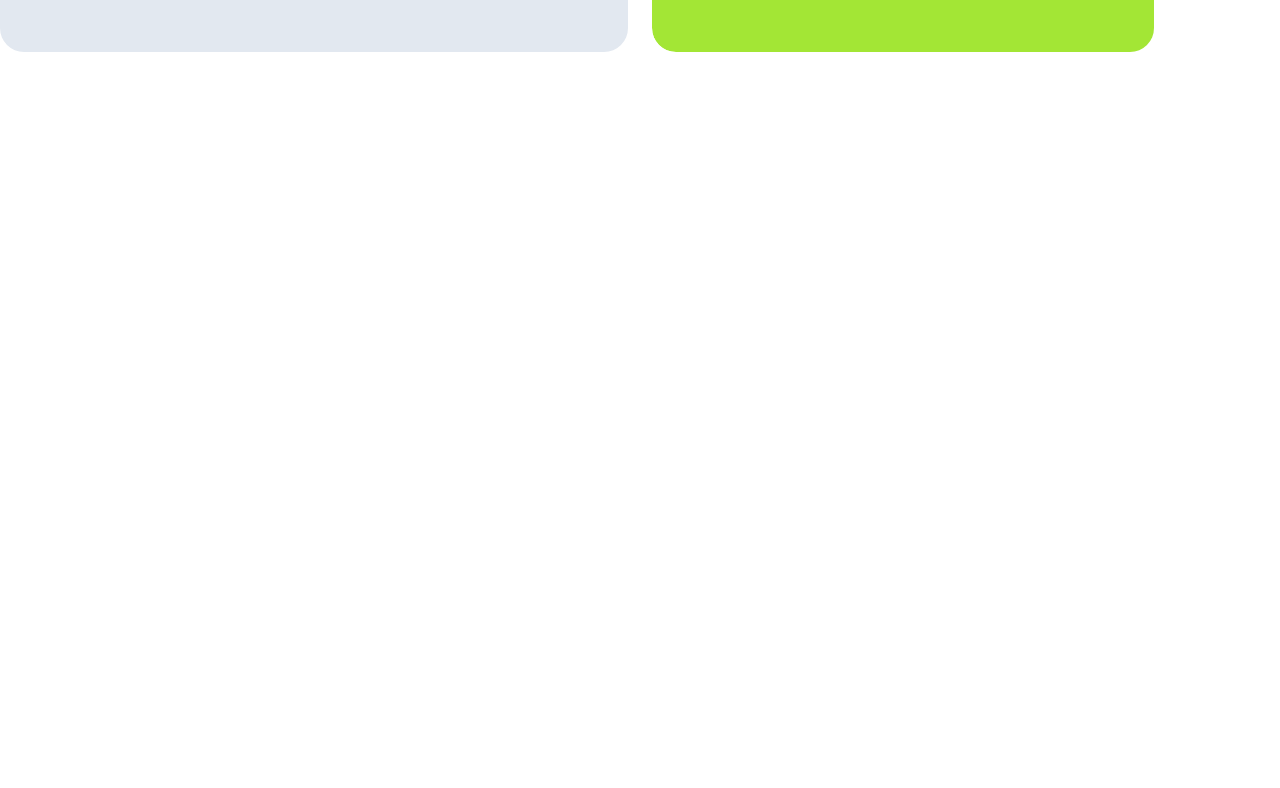
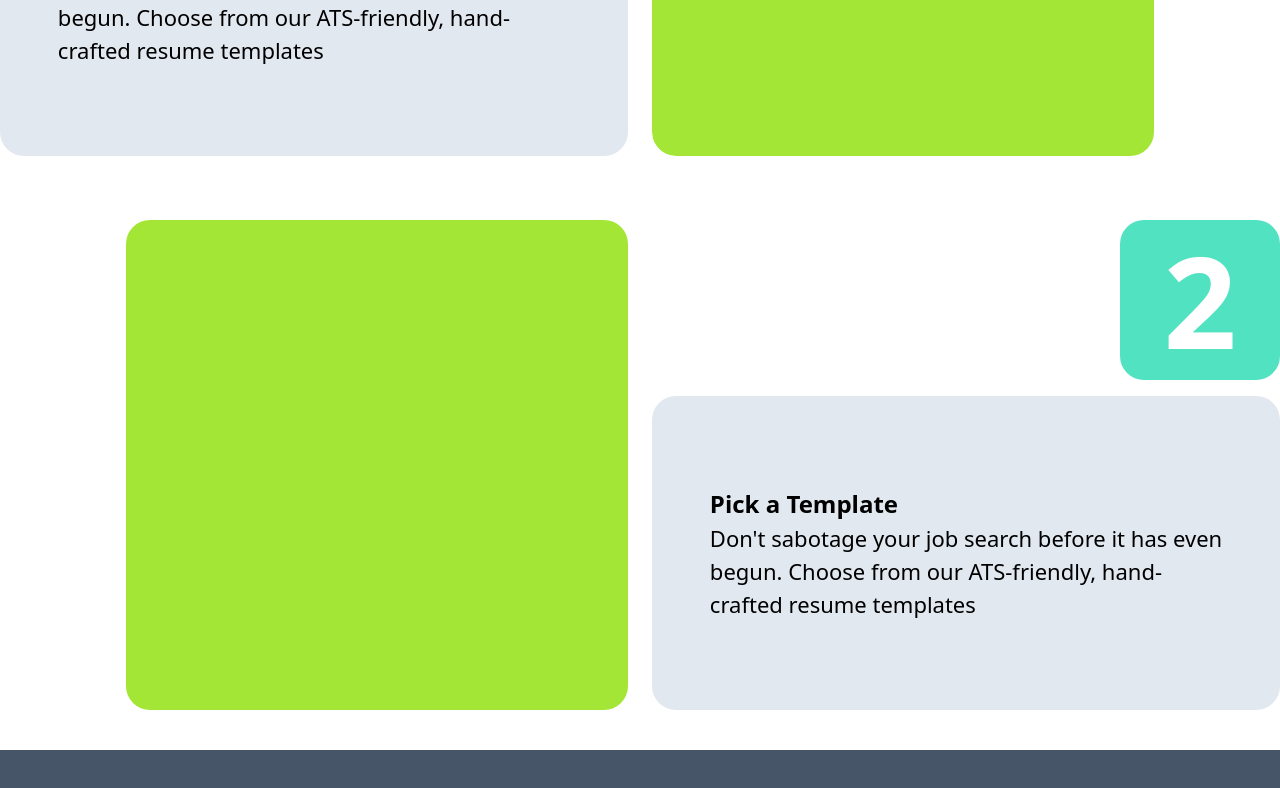
Before and after one commit to Ezharkarim/CV-maker, a React (Create React App) app: page / in a window 1280 px wide. Shown: the part 1630-2418 px from the top of the page. Before the commit the page ends 1682 px from the top, so only its background shows below. Built offline with nearby package versions, Linux system fonts and the light colour scheme.

Commit message:
add pages and changes in UI

```diff
--- a/src/App.js
+++ b/src/App.js
@@ -1,7 +1,9 @@
 import {BrowserRouter, Routes, Route} from 'react-router-dom';
 import Navbar from './components/Navbar';
+import Footer from './components/Footer';
 import Home from './pages/Home';
 import CvTemplates from './pages/CvTemplates';
+import ResumeTemplate from './pages/ResumeTemplate';
 
 function App() {
   return (
@@ -10,7 +12,9 @@ function App() {
       <Routes>
         <Route path="/" element={<Home />}></Route>
         <Route path="cvtemplates" element={<CvTemplates />}></Route>
+        <Route path='resumetemplate' element={<ResumeTemplate/>}></Route>
       </Routes>
+      <Footer/>
     </BrowserRouter>
   );
 }
--- /dev/null
+++ b/src/components/Footer.js
@@ -0,0 +1,11 @@
+import React from 'react'
+
+const Footer = () => {
+  return (
+    <div className=' bg-slate-600 w-full h-72 mt-10'>
+
+    </div>
+  )
+}
+
+export default Footer
--- a/src/components/Navbar.js
+++ b/src/components/Navbar.js
@@ -21,7 +21,7 @@ const Navbar = () => {
             <Link to="/cvtemplates">CV Templates</Link>
           </li>
           <li className="mx-[10px] font-semibold cursor-pointer">
-            Resume Templates
+            <Link to="/resumetemplate">Resume Templates</Link>
           </li>
           <li className="mx-[10px] font-semibold cursor-pointer">
             Career Blog
--- a/src/components/homepage/Card.js
+++ b/src/components/homepage/Card.js
@@ -2,12 +2,12 @@ import React from 'react'
 
 const Card = () => {
   return (
-    <div className="block max-w-screen-xl items-center mt-40  mx-auto w-[100%]">
+    <div className="block max-w-screen-xl items-center mt-60  mx-auto w-[100%]">
       <h1 className="mt-12 text-2xl text-center lg:text-3xl lg:text-left font-mono text-gray-600 font-semibold">
         Our Users Are Being Hired at the <br />
         World's Leading Companies.
       </h1>
-      <div className="grid grid-rows-1 md:grid-cols-2 gap-6 mt-6">
+      <div className="grid grid-rows-1 md:grid-cols-2 gap-6 mt-12">
         <div className="grid  gap-4">
           <div className="  rounded-3xl justify-items-end">
             <div className="w-[160px] h-[160px] float-right">
@@ -31,8 +31,34 @@ const Card = () => {
         </div>
 
         <div className=" overflow-hidden rounded-3xl">
-          <div className=' rounded-3xl w-[80%] h-full bg-lime-400'>
+          <div className=" rounded-3xl w-[80%] h-full bg-lime-400"></div>
+        </div>
+      </div>
 
+      <div className="grid grid-rows-1 md:grid-cols-2 gap-6 mt-16">
+        <div className="rounded-3xl place-content-end">
+          <div className=" float-right rounded-3xl w-[80%] h-full bg-lime-400"></div>
+        </div>
+
+        <div className="grid  gap-4">
+          <div className="  rounded-3xl justify-items-end">
+            <div className="w-[160px] h-[160px]">
+              <p className="flex items-center justify-center bg-[#51E2C2] font-bold rounded-3xl text-white text-9xl h-full">
+                2
+              </p>
+            </div>
+          </div>
+          <div className="h-[314px] rounded-3xl bg-slate-200 ">
+            <div className="h-full mx-auto w-[90%] grid place-content-center">
+              <h1 className=" text-[24px] font-bold gray-600">
+                Pick a Template
+              </h1>
+              <p className="text-[22px] from-neutral-200">
+                Don't sabotage your job search before it has even <br />
+                begun. Choose from our ATS-friendly, hand- <br />
+                crafted resume templates
+              </p>
+            </div>
           </div>
         </div>
       </div>
--- /dev/null
+++ b/src/pages/ResumeTemplate.jsx
@@ -0,0 +1,9 @@
+import React from 'react'
+
+const ResumeTemplate = () => {
+  return (
+    <div>ResumeTemplate</div>
+  )
+}
+
+export default ResumeTemplate
```
